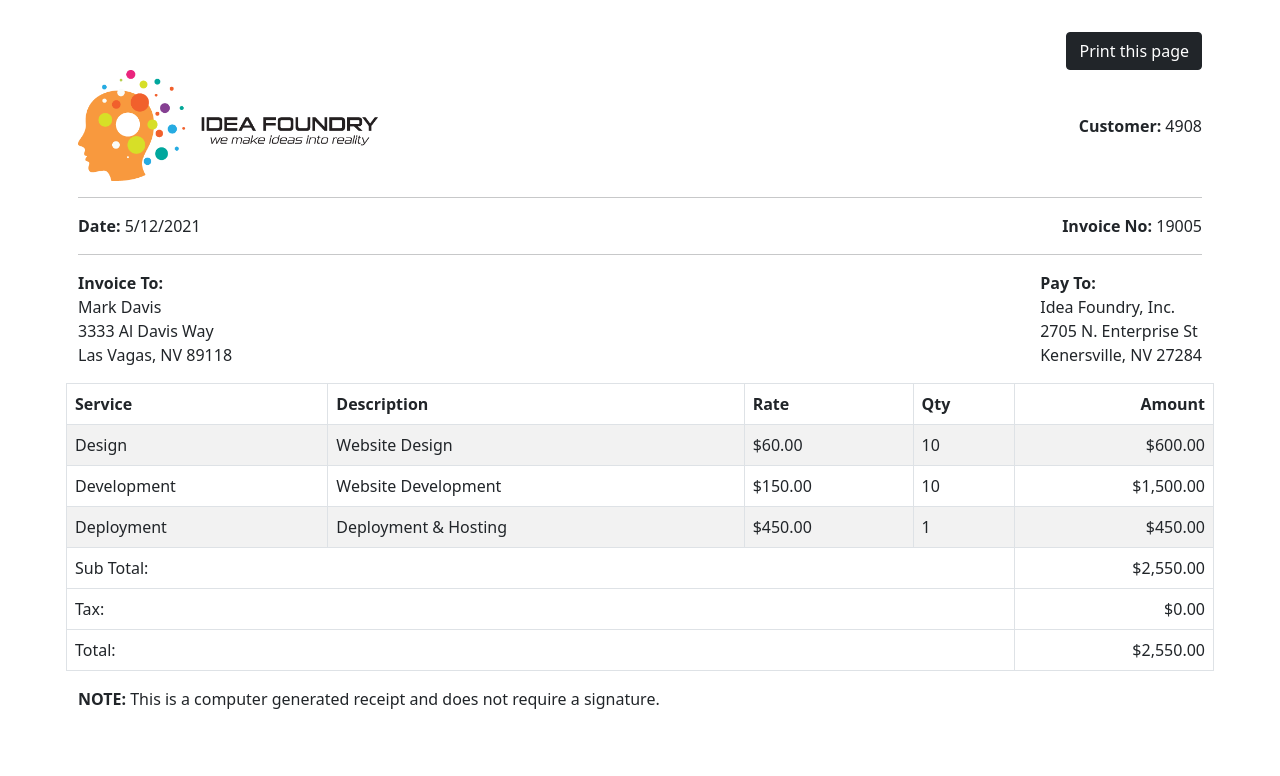
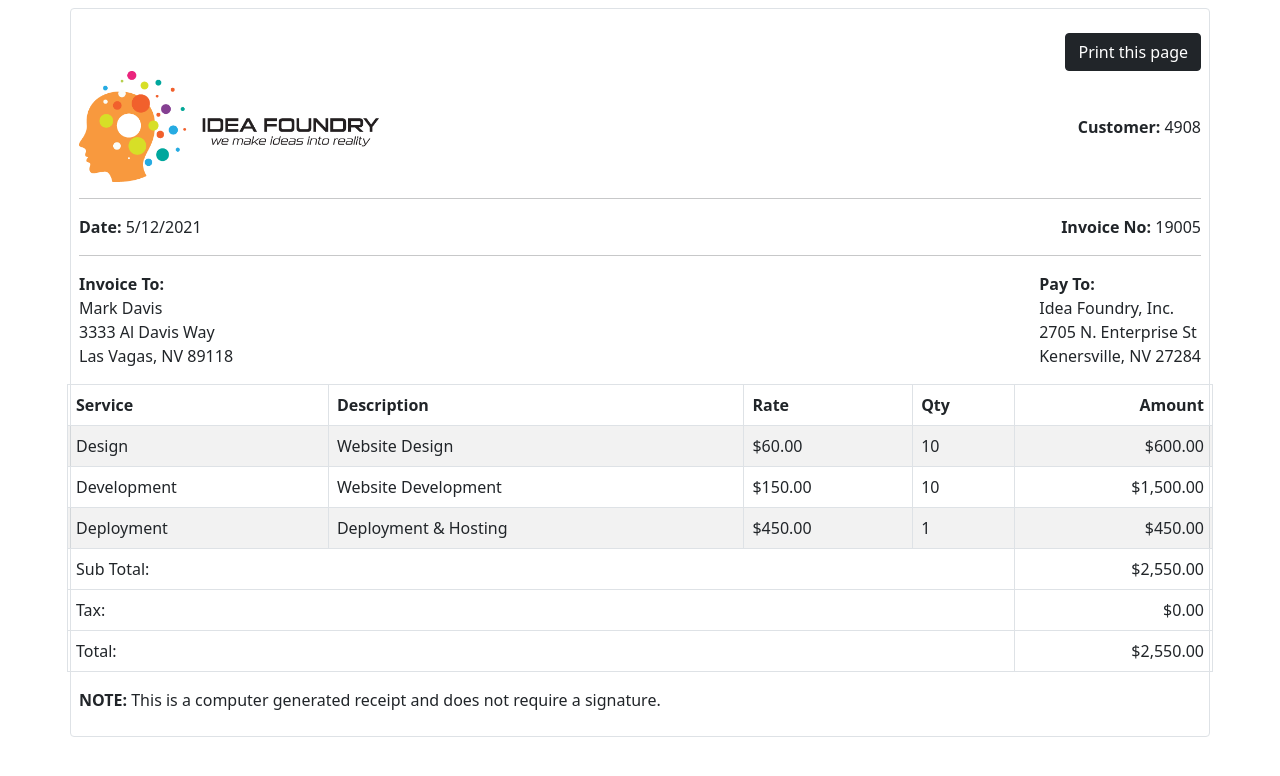
Before and after one commit to UsamaMobeen/Invoice-Idea-Foundry, a plain HTML site: page index.html in a window 1280 px wide. Drawn offline with nearby package versions, Linux system fonts and the light colour scheme.

Commit message:
Adding-border to design
Adding border to main container

```diff
--- a/index.html
+++ b/index.html
@@ -14,7 +14,7 @@
     </head>
 
 <body>
-       <div class="container rounded mt-2 p-2 border-1">
+       <div class="container rounded mt-2 p-2 border border-1">
             <div class="d-flex justify-content-end mt-3 d-print-none">
                 <button type="button" class="btn btn-dark" onclick="window.print()">Print this page</button>
             </div>
```
